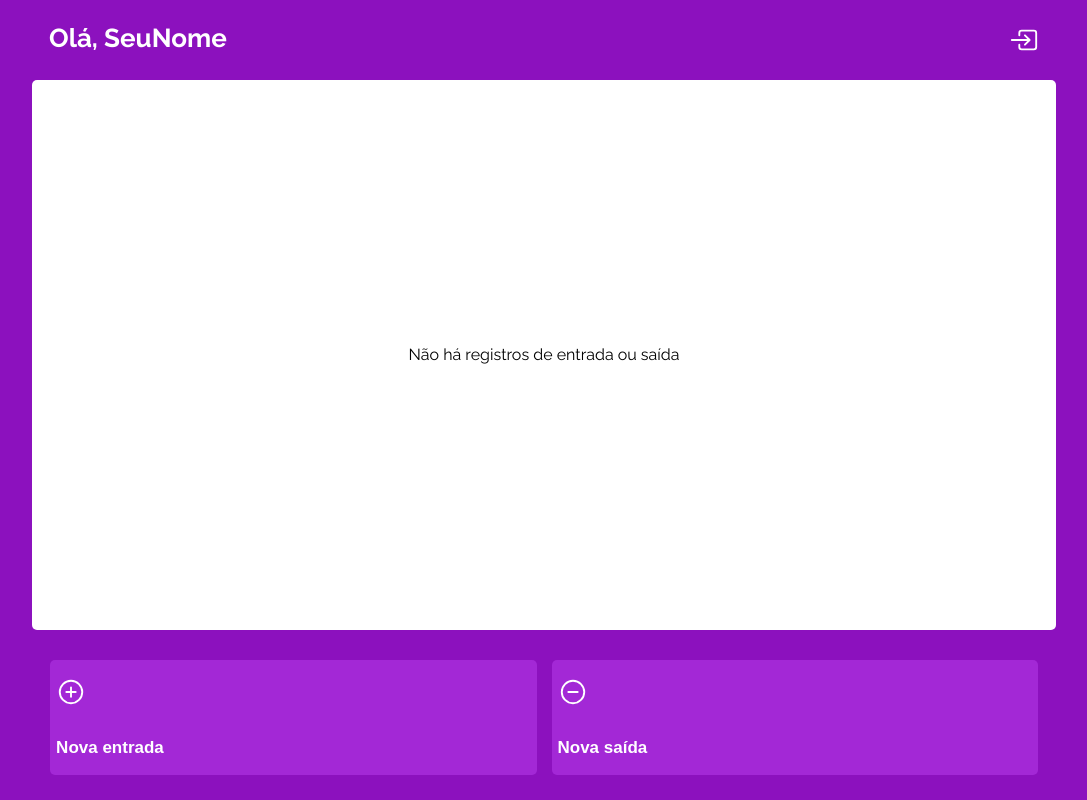
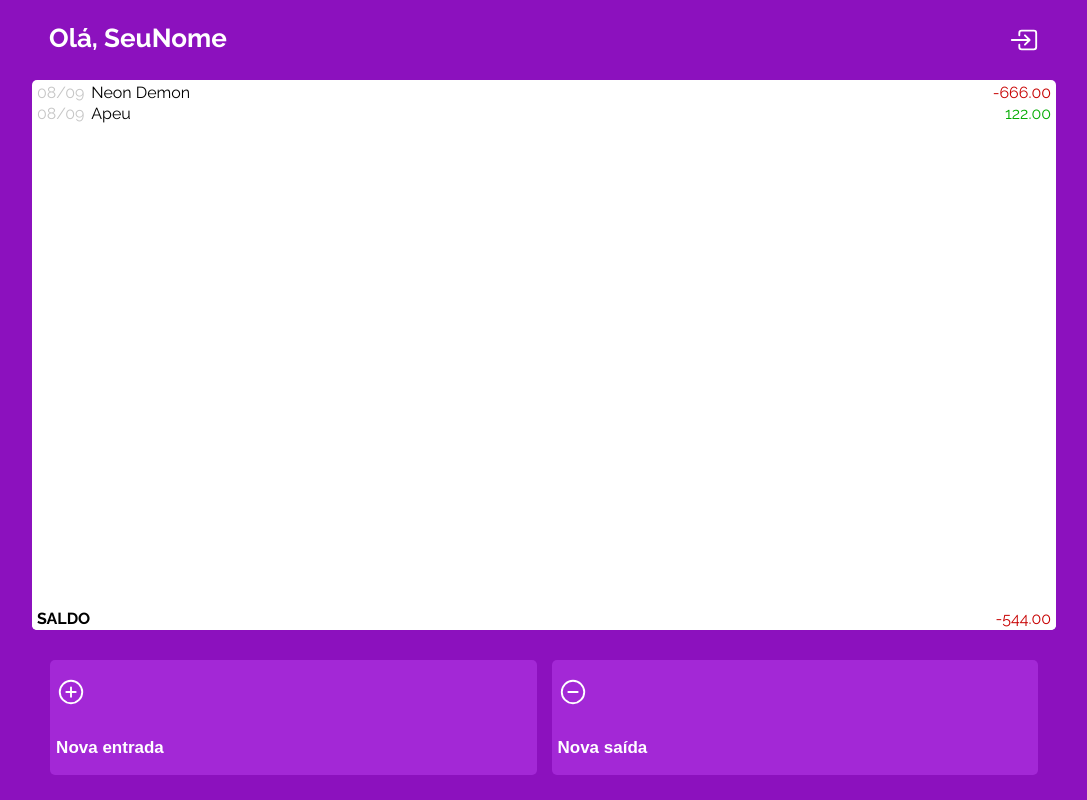
Before and after one commit to Tukkos/projeto13-mywallet-front, a React (Create React App) app: page /home in a window 1280 px wide. Shown: the whole page, without its empty margins (96-1183 px from the left). Built offline with nearby package versions, Linux system fonts and the light colour scheme; a web font is replaced by a local one.

Commit message:
feat: incomes and outcomes on /home route and minnor changes

```diff
--- a/src/components/screens/Home.js
+++ b/src/components/screens/Home.js
@@ -1,8 +1,38 @@
+import { useEffect, useState } from "react";
 import { Link } from "react-router-dom";
 import styled from "styled-components"
 
+import Transactions from "./Transactions";
+
 export default function Home() {
-    const transactions = [];
+    const transactions = [
+        {
+            value: '-666',
+            description: 'Neon Demon',
+            type: 'outcome',
+            date: '08/09'
+        },
+        {
+            value: '122',
+            description: 'Apeu',
+            type: 'income',
+            date: '08/09'
+        }
+    ];
+
+    const [sumCLass, setSumClass] = useState("transitionsWindowFooterValue income");
+    let sum = 0;
+    transactions.forEach(value => {
+        sum = sum + Number(value.value);
+    });
+    console.log(sum);
+
+    useEffect(() => {
+        if (Number(sum) < 0) {
+            setSumClass("transitionsWindowFooterValue outcome");
+        };
+    }, [sum]);
+
 
     return (
         <HomeScreen>
@@ -10,13 +40,29 @@ export default function Home() {
                 <h1 className="head">Olá, SeuNome</h1>
                 <ion-icon name="enter-outline"></ion-icon>
             </div>
+            {(transactions.length === 0) ?
+            <div className="transactionsWindow default"><p>Não há registros de entrada ou saída</p></div> :
             <div className="transactionsWindow">
-                {(transactions.length === 0) ? <p>Não há registros de entrada ou saída</p>
-                : "" }
-                {(transactions.map((transaction) => (
-                    <p>Aaaa eu to maluco</p>
-                )))}
-            </div>
+                <div className="aaaa">
+                    {(transactions.map((transaction) => (
+                            <Transactions
+                                value={transaction.value}
+                                description={transaction.description}
+                                date={transaction.date}
+                                type={transaction.type}
+                            />
+                    )))}
+                </div>
+                <div className="backgroundCollor">
+                    <div className="transitionsWindowFooterSoma">
+                        <h6>SALDO</h6>
+                    </div>
+                    <div className={sumCLass}>
+                        <h6>{sum.toFixed(2)}</h6>
+                    </div>
+                </div>
+            </div> }
+
             <div className="footer">
                 <Link to="/income">
                     <button className="largeButton">
@@ -43,18 +89,56 @@ const HomeScreen = styled.div`
     align-items: center;
 
     height: calc(100vh - 180px);
+    position: relative;
+.aaaa {
+    height: 100vh;
+}
 .transactionsWindow {
+    margin-bottom: 15px;
+    width: 80vw;
+    height: 100%;
+    overflow: scroll;
+    background: #ffffff;
+    border-radius: 5px;
+
+    display: grid;
+}
+.transitionsWindowFooterSoma {
+    margin-left: 5px;
+    font-weight: 700;
+    width: 10vw;
+    display: flex;
+    justify-content: flex-start;
+    left: 5px;
+}
+.transitionsWindowFooterValue {
+    margin-right: 5px;
+    width: 67vw;
+    display: flex;
+    justify-content: flex-end;
+    right: 5px;
+}
+.income {
+    color: #03AC00;
+}
+.outcome {
+    color: #C70000;
+}
+.backgroundCollor {
+    display: flex;
+    justify-content: space-between;
+    height: 20px;
+    background-color: #ffffff;
+    position: sticky;
+    bottom: -1px;
+    left: 0;
+    border-radius: 5px;
+}
+.default {
     display: flex;
     flex-direction: column;
     justify-content: center;
     align-items: center;
-    margin-bottom: 15px;
-
-    width: 80vw;
-    height: 100%;
-    overflow: hidden;
-    background: #ffffff;
-    border-radius: 5px;
 }
 .footer {
     display: flex;
--- a/src/components/screens/Income.js
+++ b/src/components/screens/Income.js
@@ -16,11 +16,9 @@ export default function Income() {
 
     function validation() {
         if (value === "") {
-            console.log("nao foi o valor");
             return false;
         };
         if (description === "") {
-            console.log("nao foi a descricao");
             return false;
         };
         return true;
@@ -53,7 +51,7 @@ export default function Income() {
             <form onSubmit={newIncome} className="form">
                 <input
                     className="inputBar"
-                    placeholder="Valor"
+                    placeholder="Valor (utilize `.` como `,`)"
                     type="number"
                     value={value}
                     onChange={e => setValue(e.target.value)}
--- a/src/components/screens/Outcome.js
+++ b/src/components/screens/Outcome.js
@@ -16,11 +16,9 @@ export default function Outcome() {
 
     function validation() {
         if (value === "") {
-            console.log("nao foi o valor");
             return false;
         };
         if (description === "") {
-            console.log("nao foi a descricao");
             return false;
         };
         return true;
@@ -30,7 +28,7 @@ export default function Outcome() {
         e.preventDefault();
 
         const income = {
-            value: value,
+            value: -value,
             description: description,
             type: "outcome",
             date: date
@@ -53,7 +51,7 @@ export default function Outcome() {
             <form onSubmit={newOutcome} className="form">
                 <input
                     className="inputBar"
-                    placeholder="Valor"
+                    placeholder="Valor (utilize `.` como `,`)"
                     type="number"
                     value={value}
                     onChange={e => setValue(e.target.value)}
--- /dev/null
+++ b/src/components/screens/Transactions.js
@@ -0,0 +1,46 @@
+// import { useState } from "react";
+import styled from "styled-components";
+
+export default function Transactions({date, description, value, type}) {
+    return (
+        <TransactionLine>
+            <div className="line">
+                <div className="date">
+                    {date}
+                </div>
+                <div className="description">
+                    {description}
+                </div>
+                <div className={type}>
+                    {Number(value).toFixed(2)}
+                </div>
+            </div>
+        </TransactionLine>
+    );
+};
+
+const TransactionLine =styled.div`
+.line {
+    display: flex;
+    margin: 5px 5px 5px 5px;
+}
+.date {
+    width: 55px;
+    color: #C6C6C6;
+}
+.description {
+    width: calc(100% - 110px);
+}
+.income {
+    display: flex;
+    justify-content: end;
+    width: 70px;
+    color: #03AC00;
+}
+.outcome {
+    display: flex;
+    justify-content: end;
+    width: 70px;
+    color: #C70000;
+}
+`;
```
